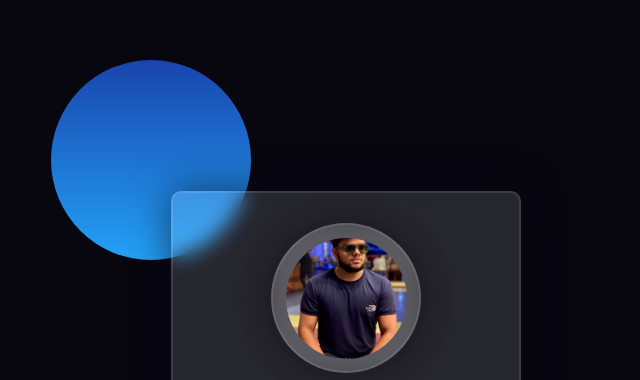
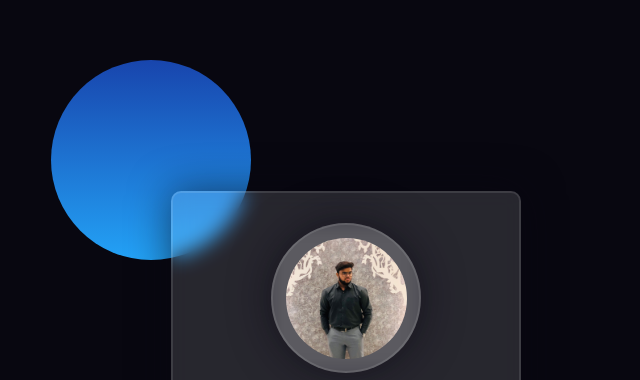
Before and after one commit to kaleemzil/profile-card-glassmorphism, a plain HTML site: page index.html in a window 1280 px wide. Shown: the top 380 px of the page, without its empty margins (294-934 px from the left). Drawn offline with Linux system fonts and the light colour scheme.

Commit message:
add picture

```diff
--- a/index.html
+++ b/index.html
@@ -200,7 +200,7 @@ margin-left: 10px;
    <div class="wrapper">
      <div class="img-area">
        <div class="inner-area">
-         <img src="images/kaleem picture.jpg" alt="">
+         <img src="images/KALEEM PROFESSIONAL.jpg" alt="">
        </div>
      </div>
 
```
Also changed, not shown: images/KALEEM PROFESSIONAL.jpg (added).
